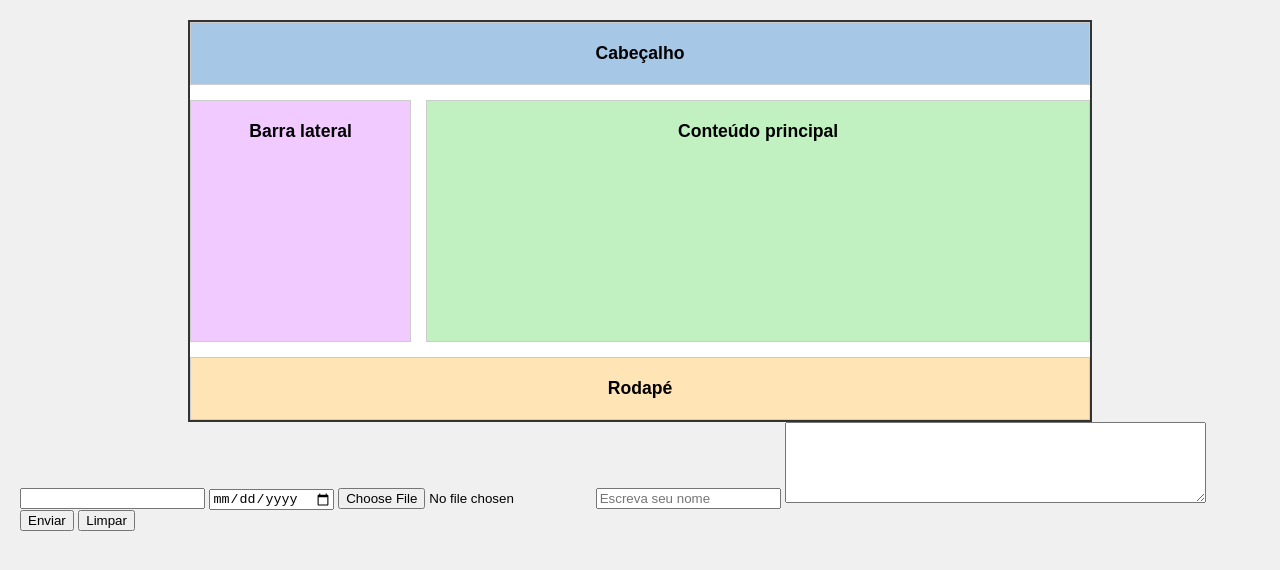
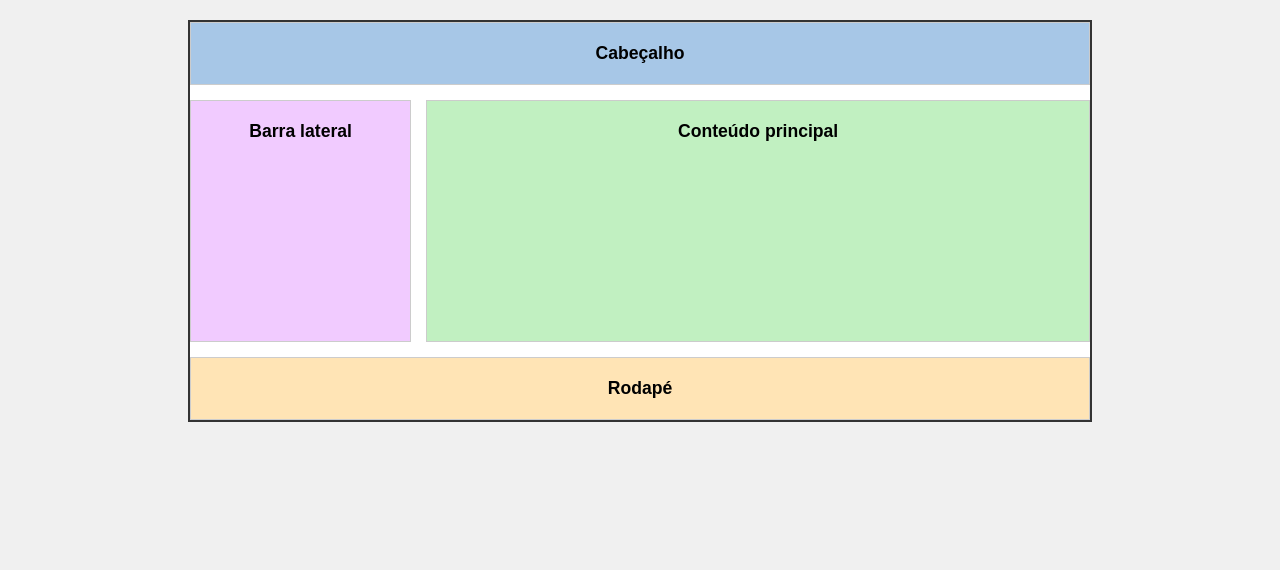
Before and after one commit to Monaliza-Janine/programa-desenvolve, a plain HTML site: page Aulas/grid.html in a window 1280 px wide. Drawn offline with Linux system fonts and the light colour scheme.

Commit message:
Add files via upload

```diff
--- a/Aulas/grid.html
+++ b/Aulas/grid.html
@@ -77,17 +77,5 @@
 			<main class="grid-item main">Conteúdo principal</main>
 			<footer class="grid-item footer">Rodapé</footer>
 		</div>
-
-		<form action="" method="get">
-			<!--<input type="text" id="teste" name="teste" />-->
-			<input type="number" />
-			<input type="date" />
-			<input type="file" accept="image/png" />
-			<input type="text" placeholder="Escreva seu nome" required />
-			<textarea rows="5" cols="50"></textarea>
-
-			<button type="submit">Enviar</button>
-			<button type="reset">Limpar</button>
-		</form>
 	</body>
 </html>
```
